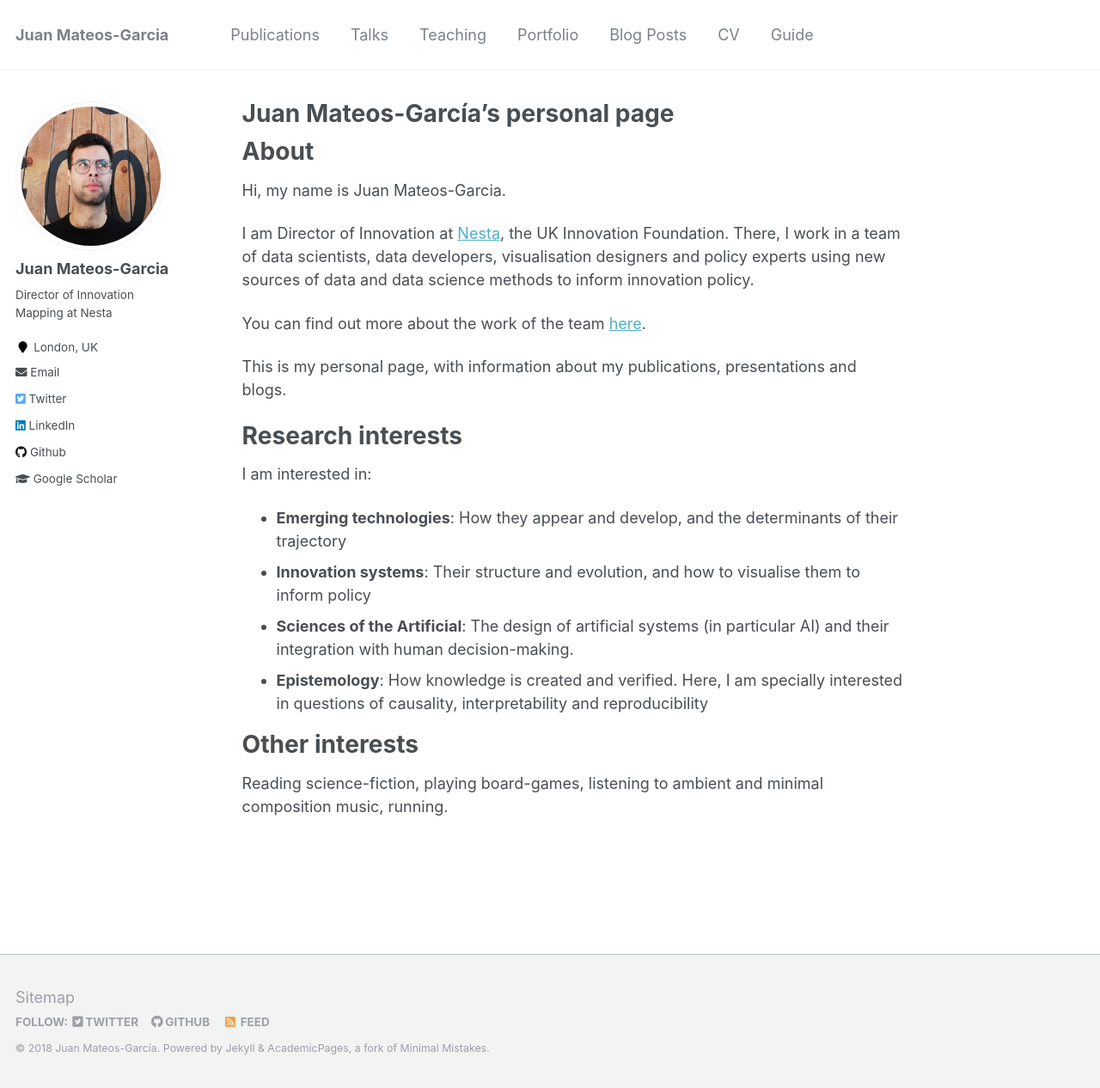
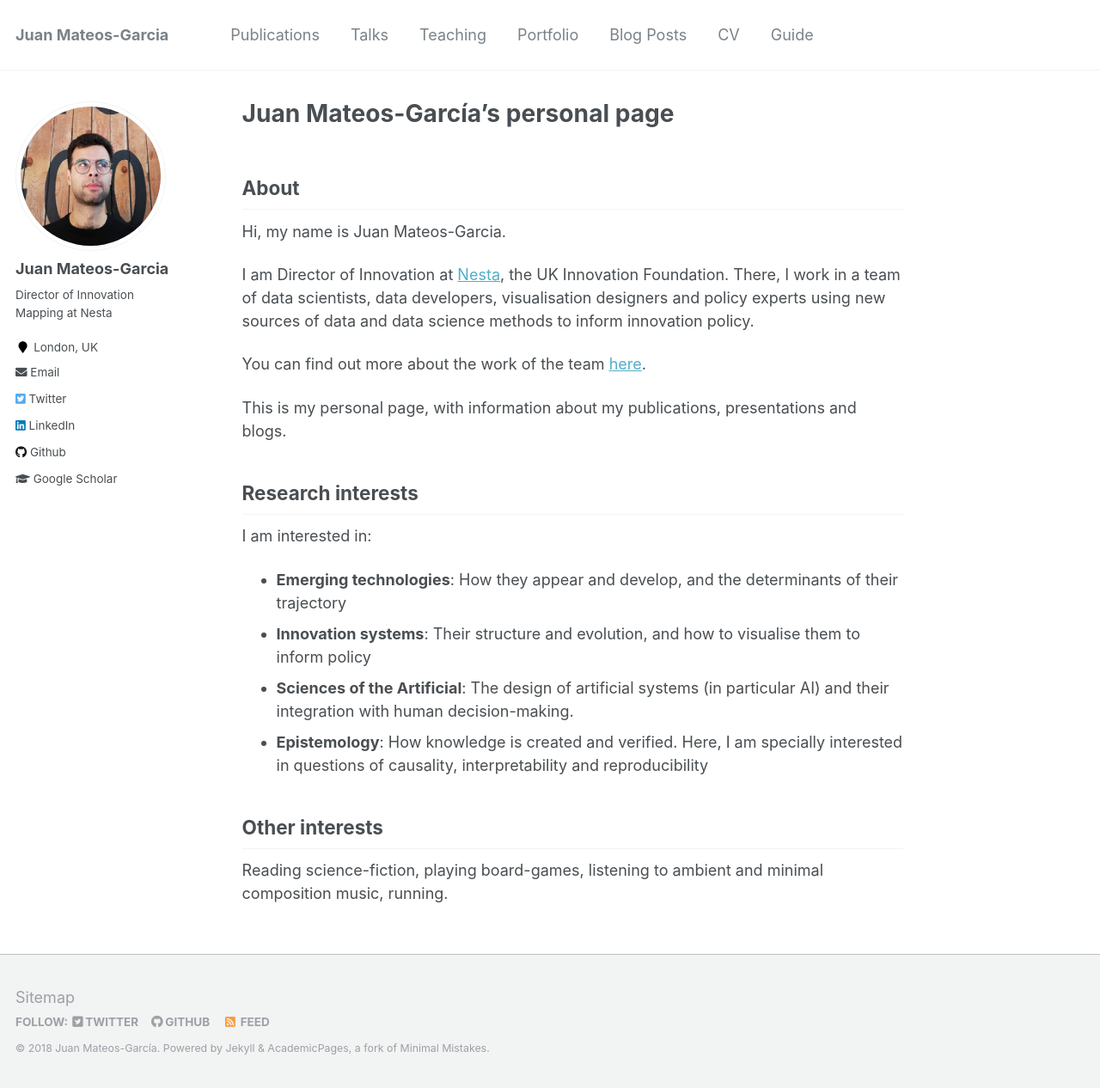
Before and after one commit to Juan-Mateos/Juan-Mateos.github.io, a Jekyll site: the page built from _pages/about.md, in a window 1280 px wide and 1266 px high. Shown: the whole window at 86% size. Built offline with Jekyll 4.4.1, drawn with Linux system fonts in a browser that asks for light colours.

```diff
--- a/_pages/about.md
+++ b/_pages/about.md
@@ -10,7 +10,7 @@ redirect_from:
 
 
 
-# About
+## About
 
 Hi, my name is Juan Mateos-Garcia.
 
@@ -22,7 +22,7 @@ You can find out more about the work of the team [here](https://www.nesta.org.uk
 
 This is my personal page, with information about my publications, presentations and blogs.
 
-# Research interests
+## Research interests
 
 I am interested in:
 
@@ -31,6 +31,6 @@ I am interested in:
 * **Sciences of the Artificial**: The design of artificial systems (in particular AI) and their integration with human decision-making.
 * **Epistemology**: How knowledge is created and verified. Here, I am specially interested in questions of causality, interpretability and reproducibility
 
-# Other interests
+## Other interests
 
 Reading science-fiction, playing board-games, listening to ambient and minimal composition music, running.
```
